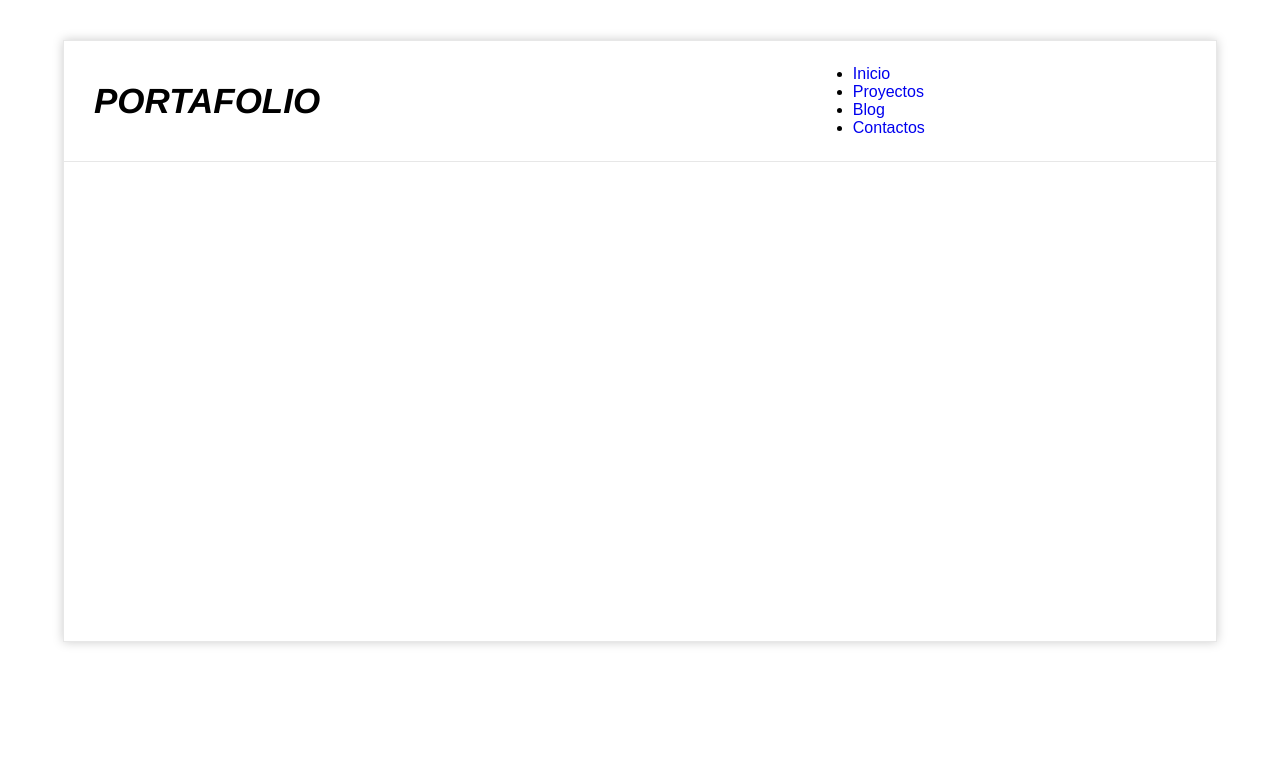
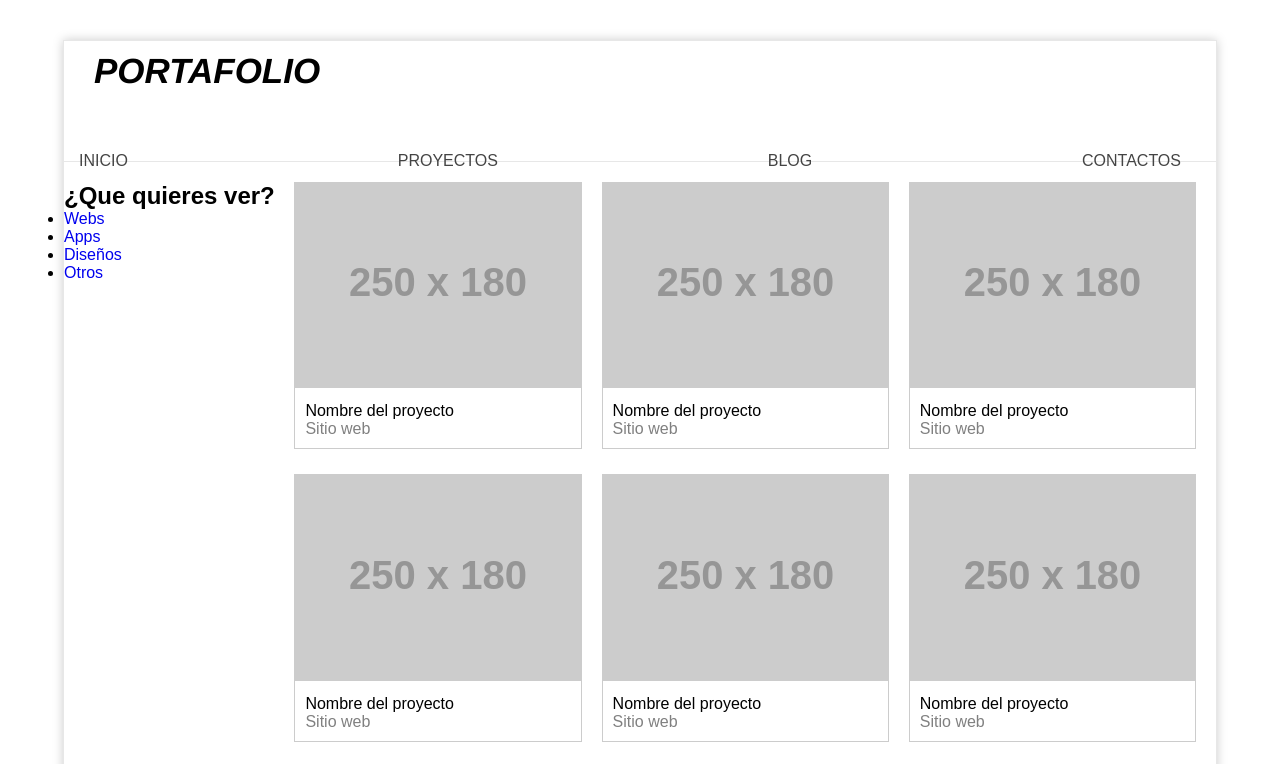
Before and after one commit to silver442/Maquetacion-3, a plain HTML site: page index.html in a window 1280 px wide. Shown: the top 764 px of the page. Drawn offline with Linux system fonts and the light colour scheme; placeholder pictures from the web are drawn by us.

Commit message:
contenido terminado

```diff
--- a/index.html
+++ b/index.html
@@ -37,6 +37,110 @@
         </header>
         <!--Fin Cabecera-->
 
+        <!--Inicio contenido-->
+
+        <section id="content">
+            <aside id="aside">
+                <h2>¿Que quieres ver?</h2>
+                <ul>
+                    <li>
+                        <a href="#">Webs</a>
+                    </li>
+                    <li>
+                        <a href="#">Apps</a>
+                    </li>
+                    <li>
+                        <a href="#">Diseños</a>
+                    </li>
+                    <li>
+                        <a href="#">Otros</a>
+                    </li>
+                </ul>
+            </aside>
+
+            <div id="projects">
+                <article class="project">
+                    <div class="image-wrap">
+                        <img src="https://via.placeholder.com/250x180" alt="">
+                    </div>
+                    <div class="project-info">
+                        <a href="#">Nombre del proyecto</a>
+                        <p>Sitio web</p>
+                    </div>
+                </article>
+
+                <article class="project">
+                    <div class="image-wrap">
+                        <img src="https://via.placeholder.com/250x180" alt="">
+                    </div>
+                    <div class="project-info">
+                        <a href="#">Nombre del proyecto</a>
+                        <p>Sitio web</p>
+                    </div>
+                </article>
+
+                <article class="project">
+                    <div class="image-wrap">
+                        <img src="https://via.placeholder.com/250x180" alt="">
+                    </div>
+                    <div class="project-info">
+                        <a href="#">Nombre del proyecto</a>
+                        <p>Sitio web</p>
+                    </div>
+                </article>
+
+                <article class="project">
+                    <div class="image-wrap">
+                        <img src="https://via.placeholder.com/250x180" alt="">
+                    </div>
+                    <div class="project-info">
+                        <a href="#">Nombre del proyecto</a>
+                        <p>Sitio web</p>
+                    </div>
+                </article>
+
+                <article class="project">
+                    <div class="image-wrap">
+                        <img src="https://via.placeholder.com/250x180" alt="">
+                    </div>
+                    <div class="project-info">
+                        <a href="#">Nombre del proyecto</a>
+                        <p>Sitio web</p>
+                    </div>
+                </article>
+
+                <article class="project">
+                    <div class="image-wrap">
+                        <img src="https://via.placeholder.com/250x180" alt="">
+                    </div>
+                    <div class="project-info">
+                        <a href="#">Nombre del proyecto</a>
+                        <p>Sitio web</p>
+                    </div>
+                </article>
+
+                <article class="project">
+                    <div class="image-wrap">
+                        <img src="https://via.placeholder.com/250x180" alt="">
+                    </div>
+                    <div class="project-info">
+                        <a href="#">Nombre del proyecto</a>
+                        <p>Sitio web</p>
+                    </div>
+                </article>
+
+                <article class="project">
+                    <div class="image-wrap">
+                        <img src="https://via.placeholder.com/250x180" alt="">
+                    </div>
+                    <div class="project-info">
+                        <a href="#">Nombre del proyecto</a>
+                        <p>Sitio web</p>
+                    </div>
+                </article>
+            </div>
+        </section>
+        <!-- FIn cel contenido-->
     </div>
      <!-- Fin container-->
 </body>
--- a/styles.css
+++ b/styles.css
@@ -27,6 +27,7 @@
 }
 
 .logo{
+    flex-grow: 1;
     flex-basis: 65%; /*Tamaño horizontal*/
 
     padding: 10px;
@@ -42,3 +43,76 @@
     font-weight: 900;
     font-size: 35px;
 }
+
+#menu{
+    flex-grow: 1;
+    flex-basis: 30%;
+    height: 100%; /*Se posiciona arriba por ser el 100%*/
+    padding-right: 20px;
+}
+
+#menu > ul{
+    display: flex;
+    flex-direction: row;
+    flex-wrap: wrap;
+    align-items: center;
+    justify-content: space-between; /*Espaciado en cada elemento*/
+    height: 100%;
+    list-style: none;
+}
+
+#menu a{
+    text-transform: uppercase;
+    color: #444;
+    padding: 15px;
+    transition: all 300ms;
+}
+
+#menu a:hover{
+    background: #ccc;
+    color: white;
+}
+
+#content{
+    display: flex;
+    justify-content: space-between;
+    padding-top: 20px;
+    padding-bottom: 20px;
+}
+
+#projects{
+    display: flex;
+    flex-flow: row wrap; /*se va al lado y si no cabe hacia abajo*/
+    justify-content: space-between;
+    flex-basis: 80%;
+}
+
+.project{
+    flex-grow: 1;
+    flex-basis: 250px;
+    margin-bottom: 25px;
+    margin-right: 20px;
+    border: 1px solid #ccc;
+}
+
+.project img{
+    width: 100%;
+}
+
+.project-info{
+    padding: 10px;
+}
+
+.project-info a{
+    font-size: 16px;
+    color: black;
+    transition: all 300ms;
+}
+
+.project-info a:hover{
+    color: green;
+}
+
+.project-info p{
+    color: gray;
+}
```
